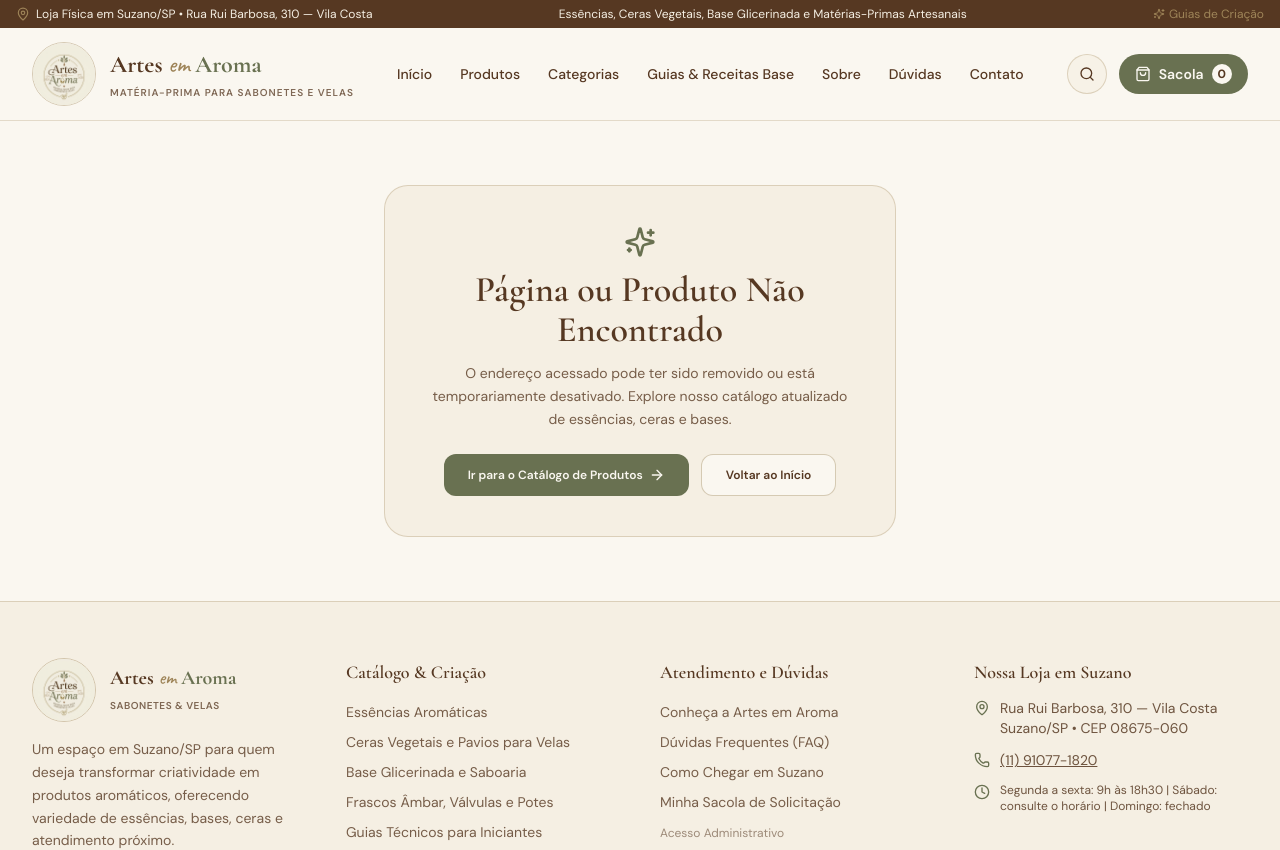
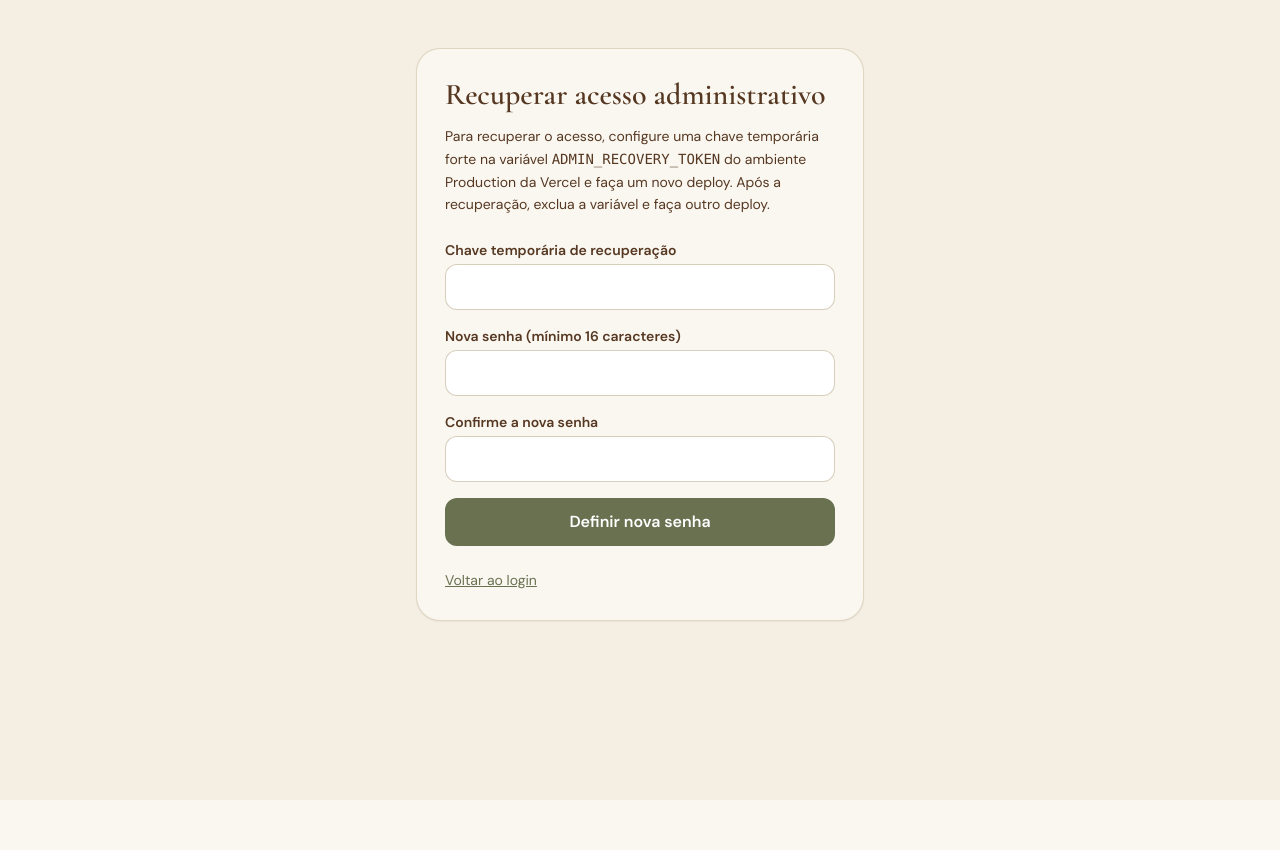
Before and after one commit to msjtec12/artes-em-aroma, a Next.js app: page /admin/recuperar in a window 1280 px wide. Before the commit this address had no page. Shown: the top 850 px of the page. After the commit the page ends 800 px from the top, so only its background shows below. Built offline with nearby package versions, Linux system fonts and the light colour scheme.

Commit message:
feat(auth): add administrator-controlled recovery flow without default passwords

```diff
--- /dev/null
+++ b/src/app/admin/recuperar/page.tsx
@@ -0,0 +1,65 @@
+"use client";
+
+import { useState, type FormEvent } from "react";
+import Link from "next/link";
+
+export default function RecoverAdminPage() {
+  const [recoveryToken, setRecoveryToken] = useState("");
+  const [newPassword, setNewPassword] = useState("");
+  const [confirmPassword, setConfirmPassword] = useState("");
+  const [message, setMessage] = useState("");
+  const [ok, setOk] = useState(false);
+  const [busy, setBusy] = useState(false);
+
+  async function submit(e: FormEvent<HTMLFormElement>) {
+    e.preventDefault();
+    setMessage("");
+    if (newPassword !== confirmPassword || newPassword.length < 16) {
+      setMessage("Confirme a nova senha com pelo menos 16 caracteres.");
+      return;
+    }
+    setBusy(true);
+    try {
+      const response = await fetch("/api/admin/recovery", {
+        method: "POST",
+        headers: { "Content-Type": "application/json" },
+        cache: "no-store",
+        body: JSON.stringify({ recoveryToken, newPassword }),
+      });
+      const data = await response.json();
+      if (!response.ok) throw new Error(data.error || "Não foi possível recuperar o acesso.");
+      setOk(true);
+      setRecoveryToken("");
+      setNewPassword("");
+      setConfirmPassword("");
+      setMessage("Senha definida. Remova ADMIN_RECOVERY_TOKEN do ambiente de produção na Vercel antes de usar o painel.");
+    } catch (error) {
+      setMessage(error instanceof Error ? error.message : "Erro ao recuperar acesso.");
+    } finally {
+      setBusy(false);
+    }
+  }
+
+  return (
+    <main className="min-h-screen bg-creme px-4 py-12 text-marrom">
+      <section className="mx-auto max-w-md rounded-3xl border border-dourado/30 bg-brancoQuente p-7 shadow-sm">
+        <h1 className="font-serif text-3xl font-semibold">Recuperar acesso administrativo</h1>
+        <p className="mt-3 text-sm leading-relaxed">Para recuperar o acesso, configure uma chave temporária forte na variável <code>ADMIN_RECOVERY_TOKEN</code> do ambiente Production da Vercel e faça um novo deploy. Após a recuperação, exclua a variável e faça outro deploy.</p>
+        {!ok && <form onSubmit={submit} className="mt-6 space-y-4">
+          <label className="block text-sm font-semibold">Chave temporária de recuperação
+            <input type="password" autoComplete="off" required minLength={32} value={recoveryToken} onChange={e => setRecoveryToken(e.target.value)} className="mt-1 w-full rounded-xl border border-dourado/40 bg-white p-3" />
+          </label>
+          <label className="block text-sm font-semibold">Nova senha (mínimo 16 caracteres)
+            <input type="password" autoComplete="new-password" required minLength={16} value={newPassword} onChange={e => setNewPassword(e.target.value)} className="mt-1 w-full rounded-xl border border-dourado/40 bg-white p-3" />
+          </label>
+          <label className="block text-sm font-semibold">Confirme a nova senha
+            <input type="password" autoComplete="new-password" required minLength={16} value={confirmPassword} onChange={e => setConfirmPassword(e.target.value)} className="mt-1 w-full rounded-xl border border-dourado/40 bg-white p-3" />
+          </label>
+          <button disabled={busy} type="submit" className="w-full rounded-xl bg-oliva px-4 py-3 font-semibold text-white disabled:opacity-60">{busy ? "Verificando..." : "Definir nova senha"}</button>
+        </form>}
+        {message && <p role="status" className="mt-4 text-sm">{message}</p>}
+        <Link href="/admin/login" className="mt-6 inline-block text-sm text-oliva underline">Voltar ao login</Link>
+      </section>
+    </main>
+  );
+}
```
